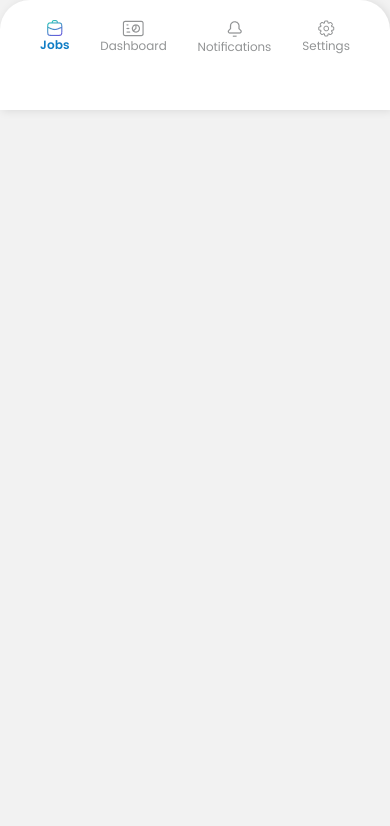
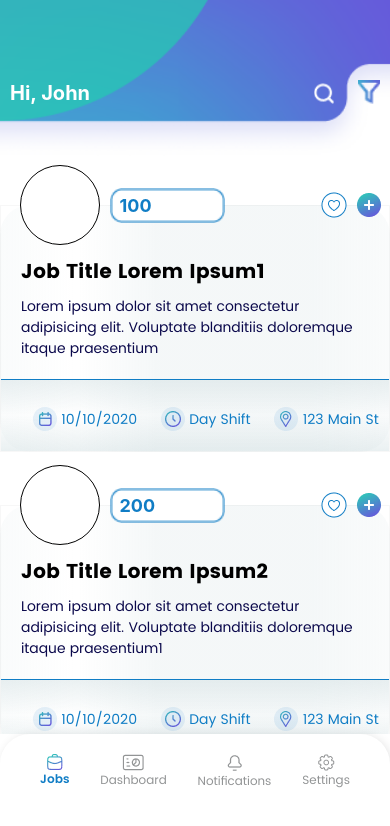
Before and after one commit to melhemdirani/Mawaheb, a React Native app: screen /Home in a window 390 px wide. Shown: the top 826 px of the page. Built offline with nearby package versions, Linux system fonts and the light colour scheme.

Commit message:
adding pages

```diff
--- a/App.js
+++ b/App.js
@@ -12,6 +12,7 @@ import LanguagePage from './pages/LanguagePage';
 import BankPage from './pages/BankPage';
 import ClientSignupPage from './pages/ClientSignupPage';
 import Navbar from './components/Navbar';
+import JobsPage from './pages/JobsPage';
 
 const Stack = createNativeStackNavigator()
 
@@ -32,7 +33,7 @@ export default function App() {
       <Stack.Navigator>
         <Stack.Screen
           name="Home"
-          component={Navbar}
+          component={JobsPage}
           options={{
             headerShown: false,
           }}
--- a/components/Job.js
+++ b/components/Job.js
@@ -9,9 +9,9 @@ import heartIcon from '../assets/images/heartIcon.png'
 import plusIcon from '../assets/images/plusIcon.png'
 import MaskedView from '@react-native-masked-view/masked-view'
 
-const Job = ({ title, description, price }) => {
+const Job = ({ title, description, price, lastOne }) => {
   return (
-    <View style={styles.wrapper}>
+    <View style={lastOne ? [styles.wrapper, {marginBottom: 40}] : styles.wrapper}>
         <View style={styles.header}>
           <View style={styles.subHeader}>
               <View style={styles.circle}></View>
@@ -91,7 +91,8 @@ const Job = ({ title, description, price }) => {
 }
 const styles = StyleSheet.create({
   wrapper:{
-    height: 500,
+    height: 300,
+    zIndex: 9999,
   },
   linear:{
     borderRadius: 30,
--- a/components/SecondaryHeader.js
+++ b/components/SecondaryHeader.js
@@ -27,7 +27,7 @@ const SecondaryHeader = ({ name }) => {
 }
 const styles = StyleSheet.create({
   container: {
-    zIndex: -1,
+    zIndex: -99
   },
 
   image: {
--- /dev/null
+++ b/pages/JobsPage.js
@@ -0,0 +1,72 @@
+import { View, ScrollView, FlatList, StyleSheet, Image } from 'react-native'
+import React from 'react'
+import SecondaryHeader from '../components/SecondaryHeader'
+import Job from '../components/Job'
+import Navbar from '../components/Navbar'
+
+const JobsPage = () => {
+    const Data = [
+        {
+            id:0,
+            title: 'Job Title Lorem Ipsum1',
+            description: 'Lorem ipsum dolor sit amet consectetur adipisicing elit. Voluptate blanditiis doloremque itaque praesentium',
+            price: 100
+        },
+        {
+            id:1,
+            title: 'Job Title Lorem Ipsum2',
+            description: 'Lorem ipsum dolor sit amet consectetur adipisicing elit. Voluptate blanditiis doloremque itaque praesentium1',
+            price: 200
+        },
+        {
+            id:2,
+            title: 'Job Title Lorem Ipsum3',
+            description: 'Lorem ipsum dolor sit amet consectetur adipisicing elit. Voluptate blanditiis doloremque itaque praesentium2',
+            price: 200
+        }
+    ]
+    const renderItem = (data) => {
+        let lastOne = data.index === Data.length - 1 ? true : false
+        return(
+            <View style={styles.renderItem}>
+                <Job title={data.item.title} description={data.item.description} price={data.item.price} lastOne={lastOne} />
+            </View>
+        )
+    }
+    return (
+        <View style={styles.container}>
+            <SecondaryHeader name={'John'}></SecondaryHeader>
+            <FlatList
+                data={Data}
+                renderItem={renderItem}
+                keyExtractor={item => item.id}
+                style={styles.flatlist}
+            />
+            <Navbar />
+        </View>
+    )
+}
+
+const styles = StyleSheet.create({
+  container: {
+    flex: 1,
+    backgroundColor: 'white',
+  },
+  jobs: {
+    padding: 10,
+  },
+  renderItem:{
+  },
+  body: {
+    padding: 20,
+  },
+  backIcon: {
+    display: 'none',
+  },
+  flatlist:{
+      marginTop: -38,
+      paddingTop: 38,
+  }
+})
+
+export default JobsPage
```
